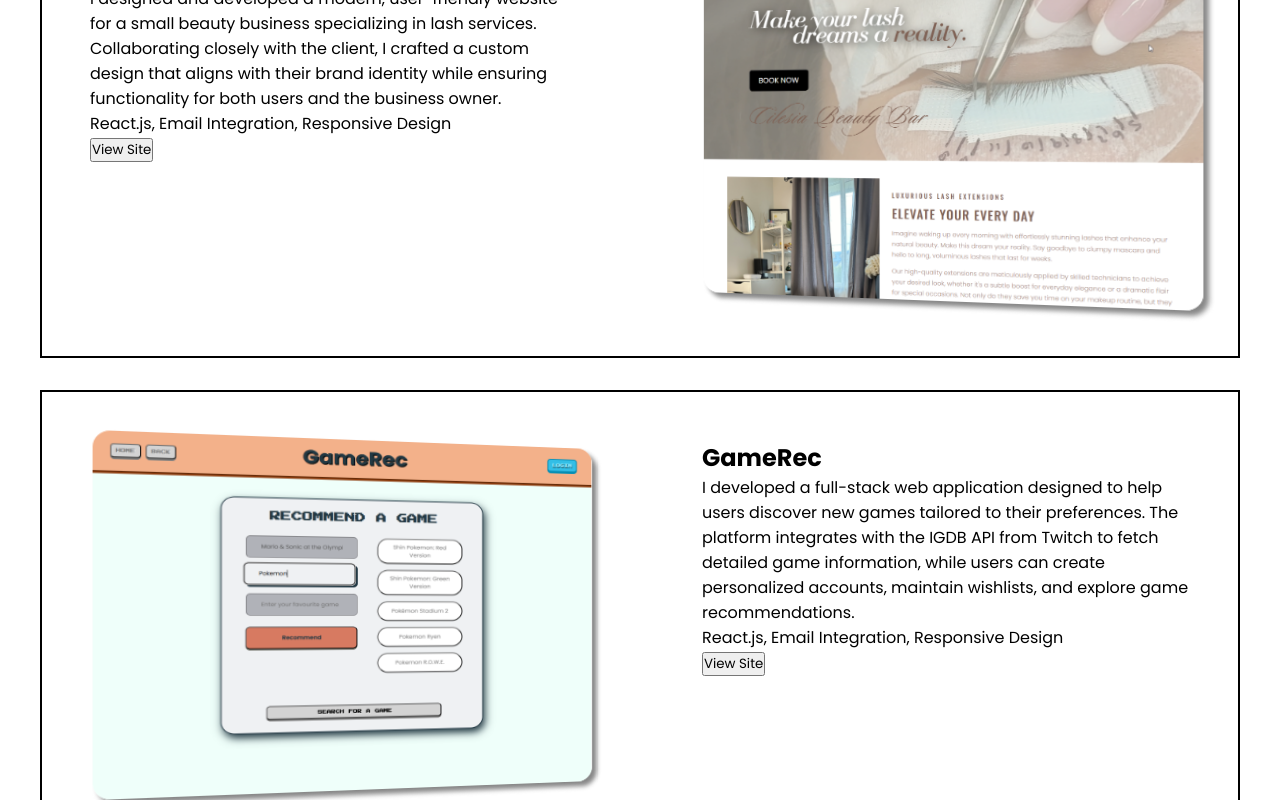
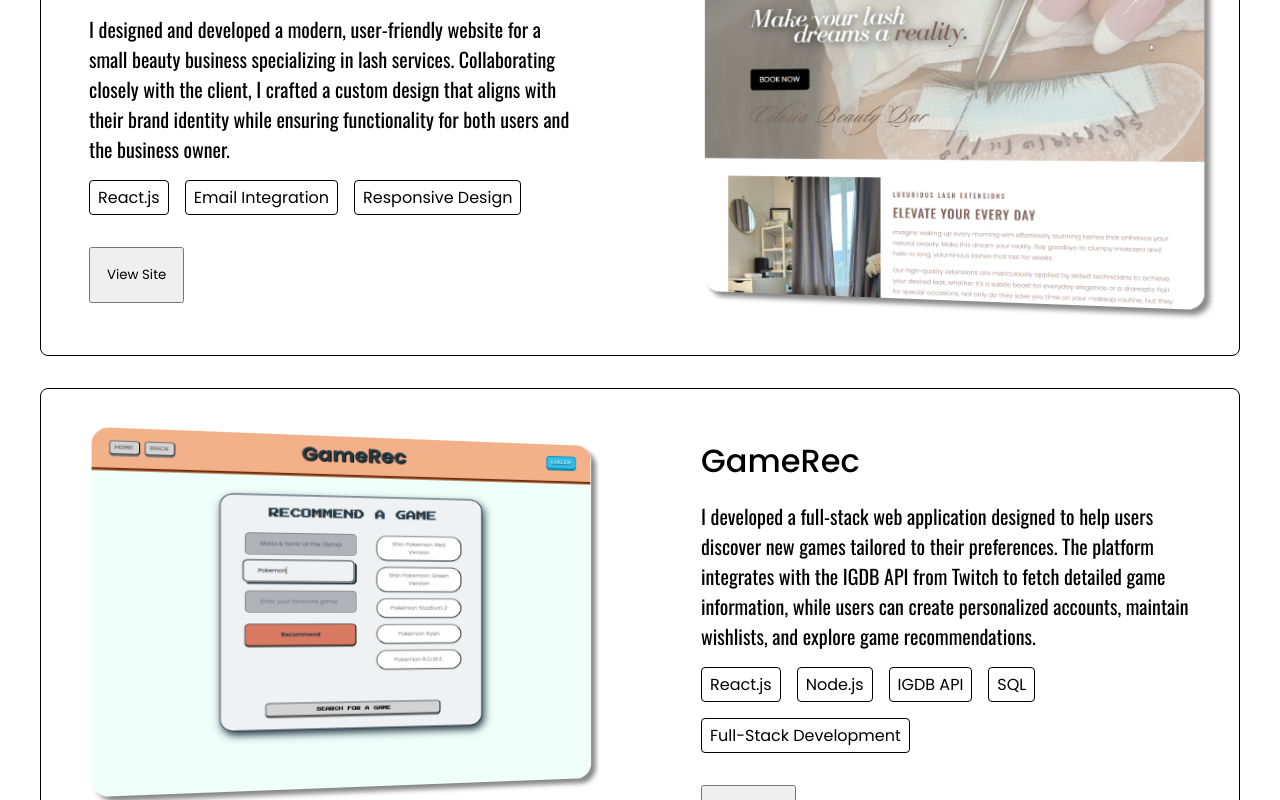
Before and after one commit to eosook/portfolio, a React (Vite) app: page / in a window 1280 px wide. Shown: the part 960-1760 px from the top of the page. Built offline with nearby package versions, Linux system fonts and the light colour scheme.

Commit message:
small extra styling for projects

```diff
--- a/src/App.scss
+++ b/src/App.scss
@@ -10,3 +10,7 @@
   padding: 0;
   font-family: $poppins-font;
 }
+
+button{
+  cursor: pointer;
+}
--- a/src/components/Project/Project.jsx
+++ b/src/components/Project/Project.jsx
@@ -22,12 +22,18 @@ export default function Project({
           <h2 className="project__title">{title}</h2>
           <p className="project__description">{description}</p>
           <div className="project__techs">
-            React.js, Email Integration, Responsive Design
+            {techs.map((tech) => {
+              return <div className="project__techs-single">{tech}</div>;
+            })}
           </div>
-          <button onClick={() => toProject(siteUrl)}>View Site</button>
+          <button className="project__button-site" onClick={() => toProject(siteUrl)}>View Site</button>
         </div>
         <div className="project__container">
-          <img src={image} alt="Project Image" className="project__image project__image-right" />
+          <img
+            src={image}
+            alt="Project Image"
+            className="project__image project__image-right"
+          />
         </div>
       </div>
     );
@@ -35,15 +41,21 @@ export default function Project({
     return (
       <div className="project">
         <div className="project__container">
-          <img src={image} alt="Project Image" className="project__image project__image-left" />
+          <img
+            src={image}
+            alt="Project Image"
+            className="project__image project__image-left"
+          />
         </div>
         <div className="project__container">
           <h2 className="project__title">{title}</h2>
           <p className="project__description">{description}</p>
           <div className="project__techs">
-            React.js, Email Integration, Responsive Design
+            {techs.map((tech) => {
+              return <div className="project__techs-single">{tech}</div>;
+            })}
           </div>
-          <button onClick={() => toProject(siteUrl)}>View Site</button>
+          <button className="project__button-site" onClick={() => toProject(siteUrl)}>View Site</button>
         </div>
       </div>
     );
--- a/src/components/Project/Project.scss
+++ b/src/components/Project/Project.scss
@@ -3,7 +3,8 @@
 @use "../../styles/media-queries" as *;
 
 .project{
-    border: 2px solid black;
+    border: 1px solid black;
+    border-radius: 8px;
     margin-bottom: 2rem;
     @include tablet{
         display: flex;
@@ -15,6 +16,14 @@
         @include tablet{
             width: 800px;
         }
+    }
+    &__title{
+        @include title(2rem, 500);
+    }
+    &__description{
+        font-family: $oswald-font;
+        font-size: 1.25rem;
+        margin: 1rem 0;
     }
     &__image{
         width: 100%;
@@ -32,4 +41,19 @@
             width: 500px;
         }
     }
+    &__techs{
+        display: flex;
+        gap: 1rem;
+        flex-wrap: wrap;
+        margin-bottom: 2rem;
+
+        &-single{
+            border: 1px solid black;
+            border-radius: 4px;
+            padding: 4px 8px;
+        }
+    }
+    &__button-site{
+        padding: 1rem;
+    }
 }
```
